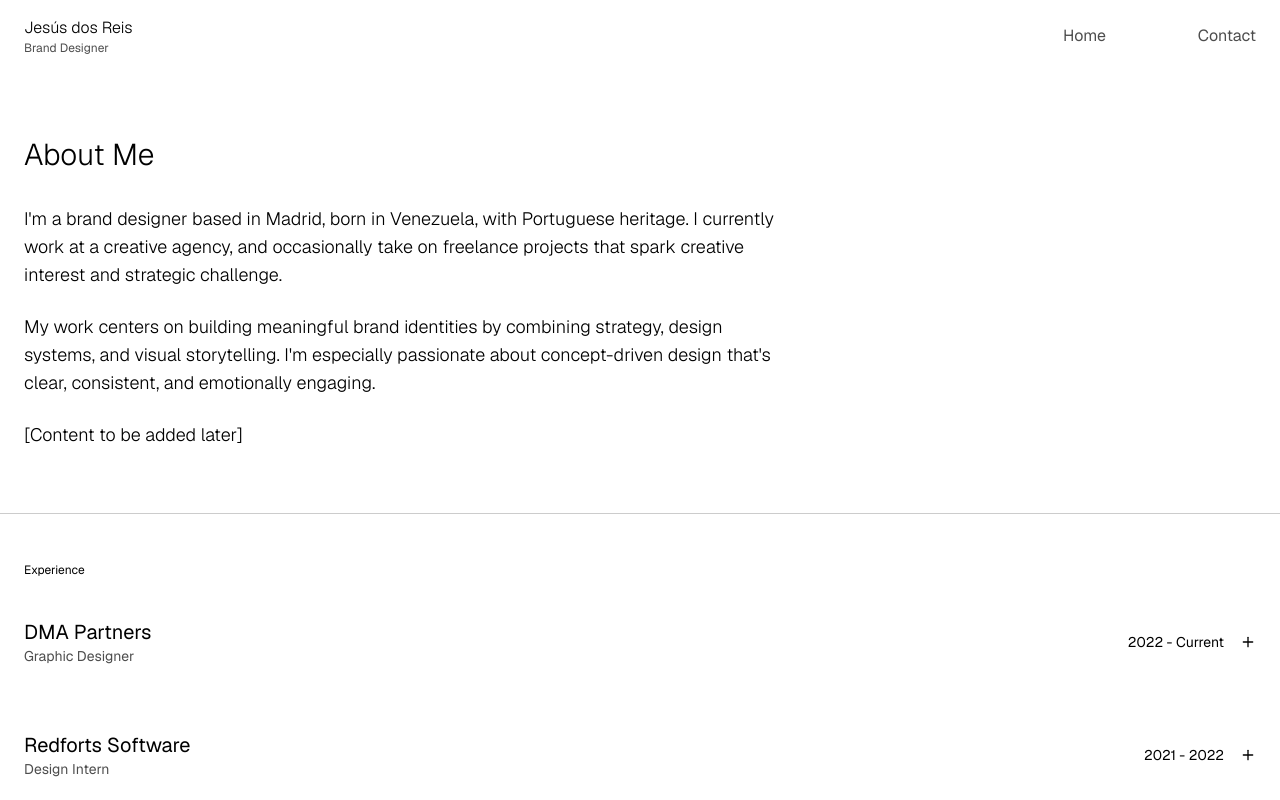
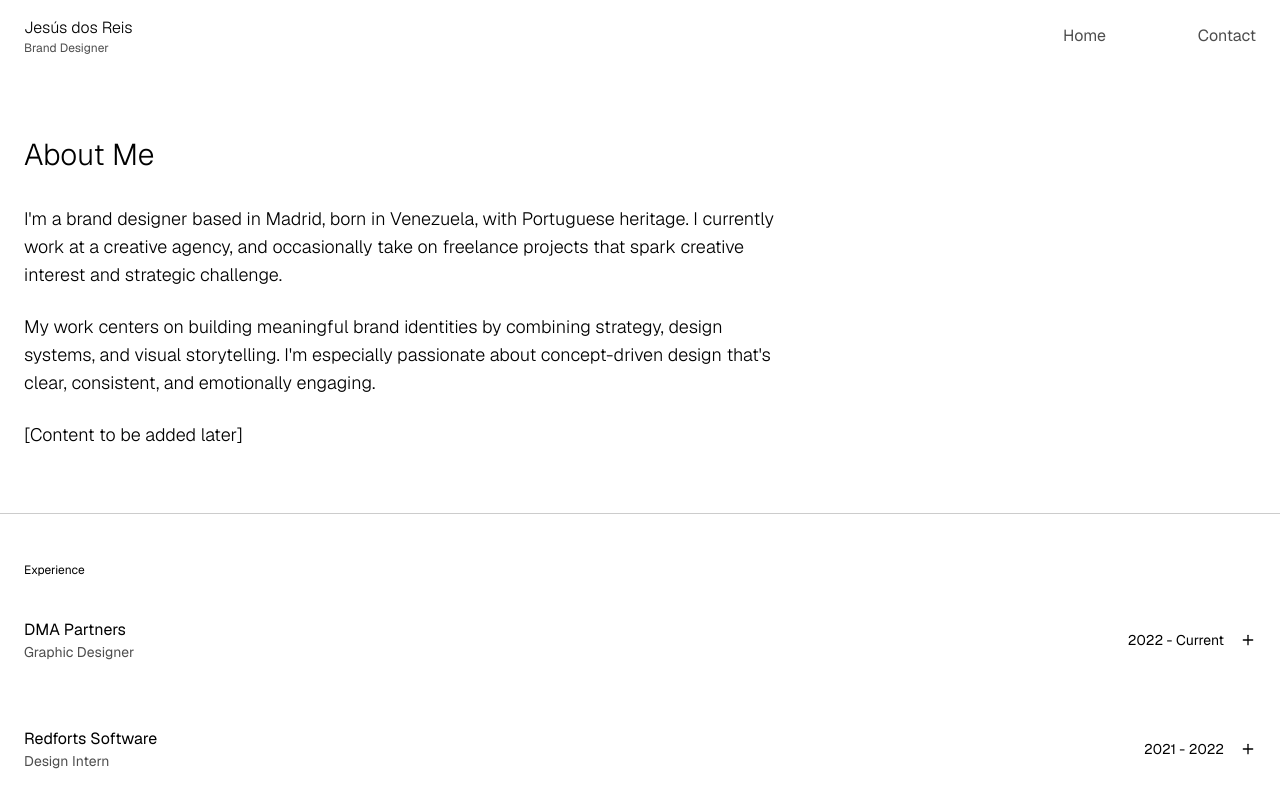
Before and after one commit to jesus2reis/jesusdosreis, a React (Vite) app: page /about in a window 1280 px wide. Shown: the top 800 px of the page. Built offline with nearby package versions, Linux system fonts and the light colour scheme.

Commit message:
Visual edit in Lovable
Edited UI in Lovable

```diff
--- a/src/components/ExperienceItem.tsx
+++ b/src/components/ExperienceItem.tsx
@@ -16,7 +16,7 @@ const ExperienceItem: React.FC<ExperienceItemProps> = ({
   return <div className="py-4 border-b border-white/10">
       <div className="flex flex-col sm:flex-row justify-between items-start sm:items-center cursor-pointer gap-1" onClick={() => setIsOpen(!isOpen)}>
         <div>
-          <h3 className="transition-all duration-300 hover:translate-x-2 text-xl">{title}</h3>
+          <h3 className="transition-all duration-300 hover:bold">{title}</h3>
           <p className="text-sm text-muted-foreground transition-all duration-300">{position}</p>
         </div>
         <div className="flex items-center gap-4">
```
